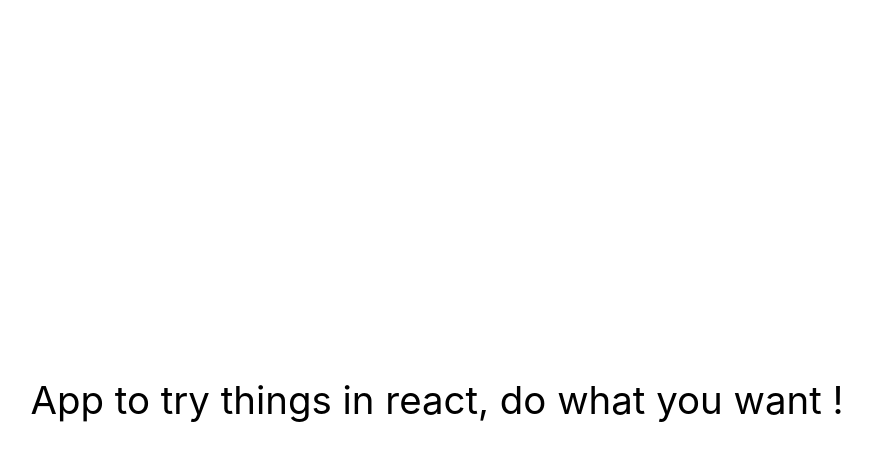
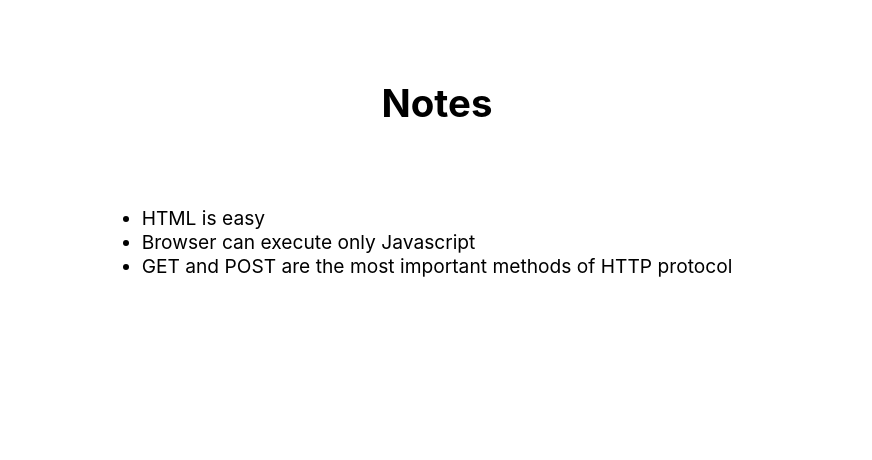
Before and after one commit to Tod-dev/nodejs-fullstack-example, a React (Create React App) app: page / in a window 1280 px wide. Shown: the top 460 px of the page, without its empty margins (203-1075 px from the left). Built offline with nearby package versions, Linux system fonts and the light colour scheme; the HTML template or start-up script is replaced by a standard one.

Commit message:
general styling

```diff
--- a/src/App.js
+++ b/src/App.js
@@ -1,9 +1,20 @@
 import React from 'react';
 
-function App() {
+import Notes from "./pages/notes";
+
+const mood = "exampleApp"; //initialValue
+
+const App = () => {
+  if(mood === "initialValue"){
+    return(
+      <div className="App">
+        <p>App to try things in react, do what you want !</p>
+      </div>
+    );
+  }
   return (
     <div className="App">
-      <p>App to try things in react, do what you want !</p>
+      <Notes />
     </div>
   );
 }
--- /dev/null
+++ b/src/data/notes.js
@@ -0,0 +1,7 @@
+import Notes from "../models/notes";
+const notes = [
+  new Notes(1,'HTML is easy','2019-05-30T17:30:31.098Z',true),
+  new Notes(2,'Browser can execute only Javascript','2019-05-30T18:39:34.091Z',false),
+  new Notes(3,'GET and POST are the most important methods of HTTP protocol','2019-05-30T19:20:14.298Z',true)
+];
+export default notes;
--- a/src/index.css
+++ b/src/index.css
@@ -1,17 +1,18 @@
-body {
-  margin: 0;
+*{
+  margin:0;
+  padding:0;
+  box-sizing: border-box;
   font-family: -apple-system, BlinkMacSystemFont, 'Segoe UI', 'Roboto', 'Oxygen',
-    'Ubuntu', 'Cantarell', 'Fira Sans', 'Droid Sans', 'Helvetica Neue',
-    sans-serif;
-  -webkit-font-smoothing: antialiased;
-  -moz-osx-font-smoothing: grayscale;
+  'Ubuntu', 'Cantarell', 'Fira Sans', 'Droid Sans', 'Helvetica Neue',
+  sans-serif;
 }
 
 .App{
   display: flex;
   flex-direction: column;
-  justify-content: center;
+  justify-content: flex-start;
   align-items: center;
   height: 100vh;
-  font-size: 3vw;
+  font-size: 1.5vw;
+  padding-top: 10vh;
 }
--- /dev/null
+++ b/src/models/notes.js
@@ -0,0 +1,9 @@
+class Notes{
+  constructor(id,content,date,important){
+    this.id = id;
+    this.content = content;
+    this.date = date;
+    this.important = important;
+  }
+}
+export default Notes;
--- /dev/null
+++ b/src/pages/notes.js
@@ -0,0 +1,18 @@
+import React from 'react'
+
+import dummyNotes from "../data/notes";
+
+const Notes = (props) => {
+  const notes = dummyNotes;
+
+  return (
+    <>
+      <h1 style={{marginBottom:"10vh"}}>Notes</h1>
+      <ul>
+  {notes.map(note => <li key={note.id}>{note.content}</li>)}
+      </ul>
+    </>
+  )
+};
+
+export default Notes;
```
